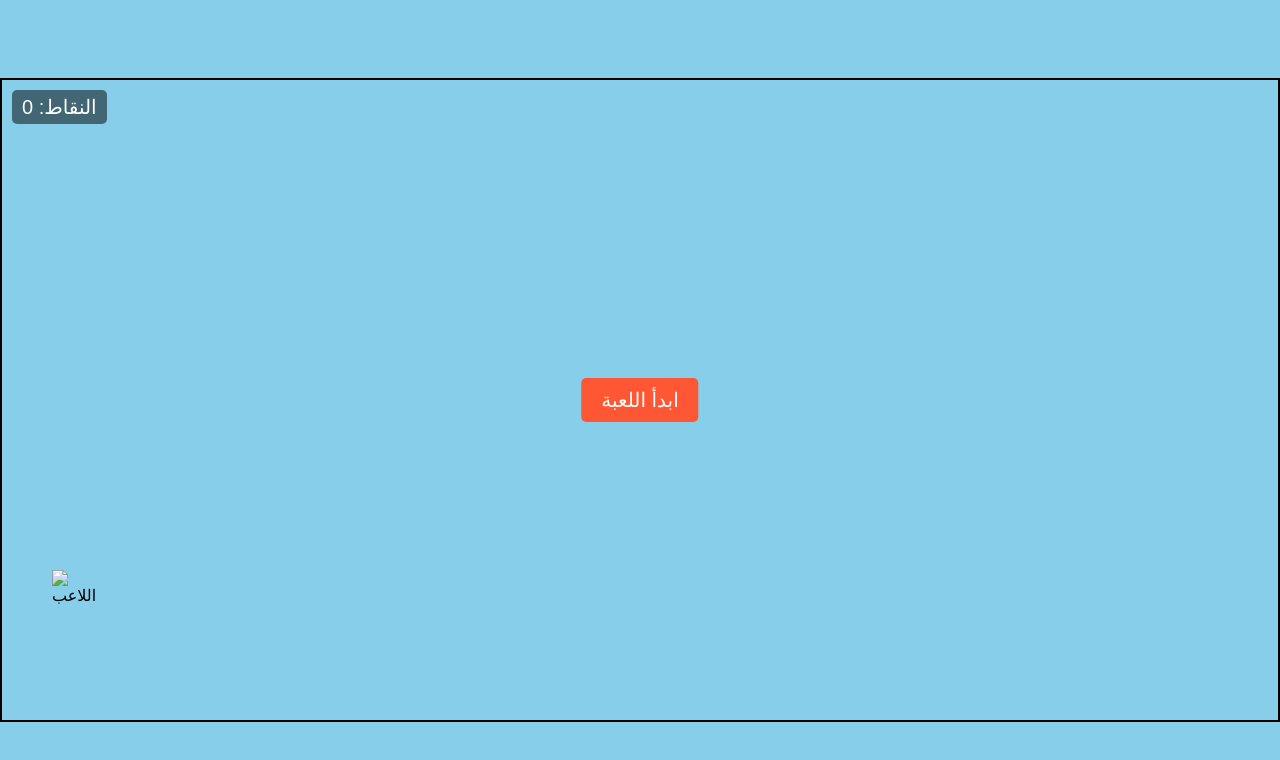
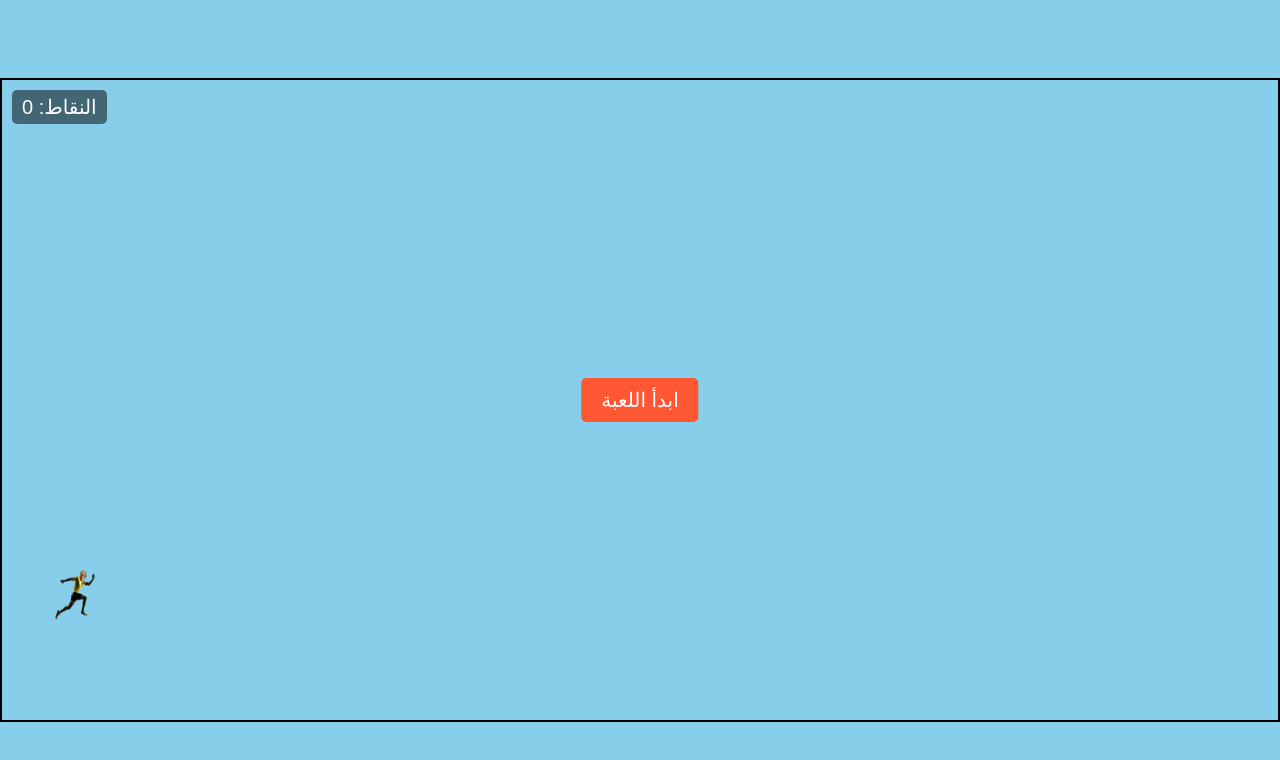
Before and after one commit to SpamNotifk/Gime, a plain HTML site: page index.html in a window 1280 px wide. Drawn offline with Linux system fonts and the light colour scheme.

Commit message:
Update index.html

```diff
--- a/index.html
+++ b/index.html
@@ -8,7 +8,7 @@
 </head>
 <body>
   <div id="game">
-    <img id="player" src="player.png" alt="اللاعب">
+    <img id="player" src="IMG_4213.png" alt="اللاعب">
     <div id="obstacle">💩</div>
     <div id="score">النقاط: 0</div>
     <button id="start-btn">ابدأ اللعبة</button>
```
